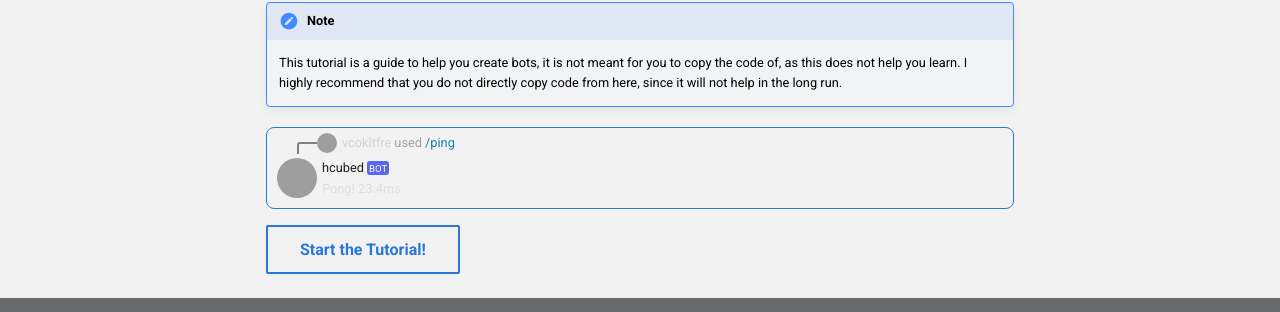
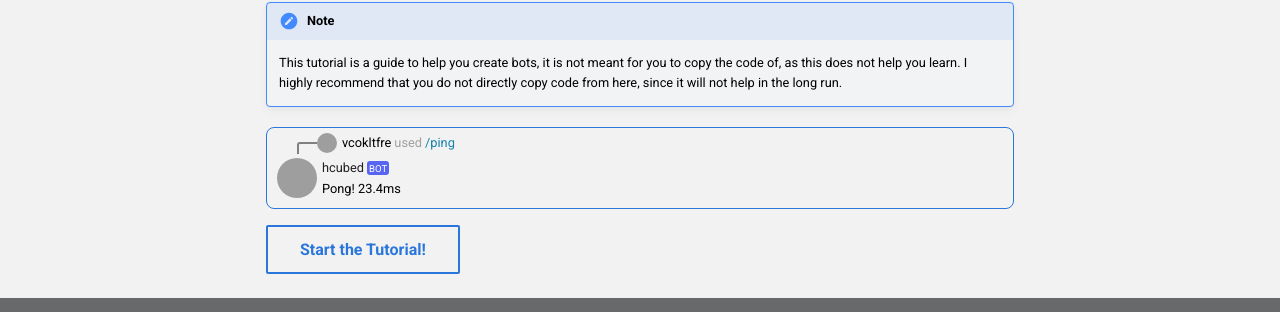
Before and after one commit to vcokltfre/tutorial-v2, an MkDocs documentation site: the page built from docs/index.md, in a window 1280 px wide and 1133 px high. Shown: the part 770-1082 px from the top of the window. Built offline with MkDocs 1.6.1 and Material for MkDocs 9.7.7, drawn with Linux system fonts in a browser that asks for light colours; comment, search, counter and statistics services are not loaded; grey boxes are pictures that could not be loaded.

Commit message:
fix: better lightmode support for messages

```diff
--- a/docs/styles/dark.css
+++ b/docs/styles/dark.css
@@ -55,6 +55,8 @@
     --md-footer-fg-color: var(--md-typeset-color);
     --md-footer-bg-color: hsla(var(--md-hue), 15%, 12%, 0.87);
     --md-footer-bg-color--dark: hsla(var(--md-hue), 15%, 10%, 1);
+
+    --dmsg-color: #dddddd;
 }
 
 label.md-nav__link,
--- a/docs/styles/discord.css
+++ b/docs/styles/discord.css
@@ -29,7 +29,7 @@
     position: relative;
     top: -0.25rem;
     font-size: 80%;
-    color: lightgrey;
+    color: var(--dmsg-color);
 }
 
 .d-msg-slash-used {
@@ -82,5 +82,5 @@
 .d-msg-content {
     margin-left: 0.25rem;
     font-size: 80%;
-    color: #dddddd;
+    color: var(--dmsg-color);
 }
--- a/docs/styles/light.css
+++ b/docs/styles/light.css
@@ -55,6 +55,8 @@
     --md-footer-fg-color: var(--md-default-fg-color);
     --md-footer-bg-color: rgb(227, 229, 232);
     --md-footer-bg-color--dark: var(--md-default-fg-color--light);
+
+    --dmsg-color: #000;
 }
 
 label.md-nav__link,
```
